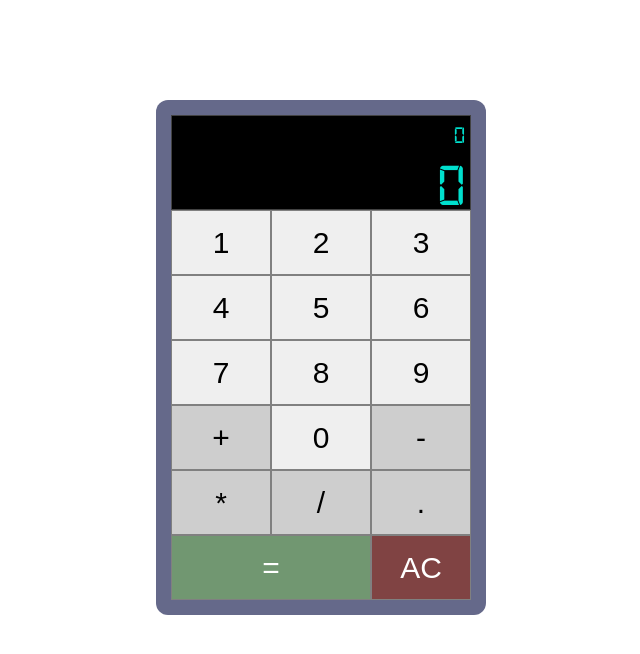
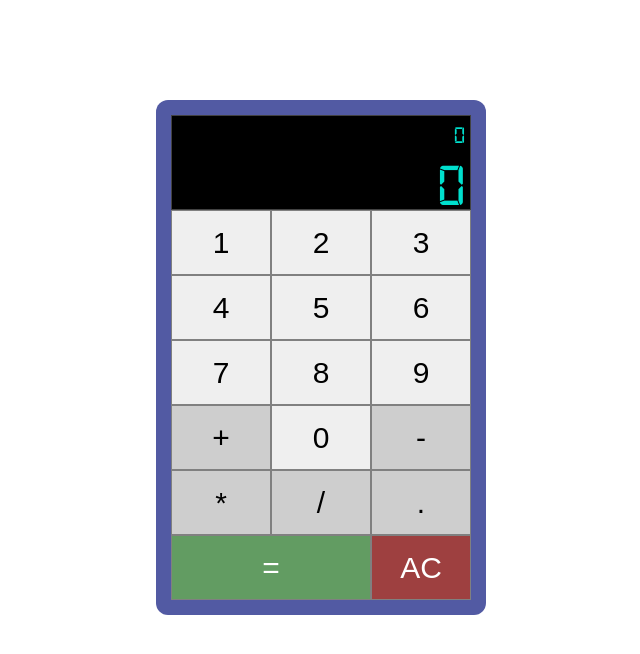
Before and after one commit to Konstanenonen/Calculator, a React (Create React App) app: page / in a window 1280 px wide. Shown: the top 654 px of the page, without its empty margins (319-959 px from the left). Built offline with nearby package versions, Linux system fonts and the light colour scheme.

Commit message:
Improved colors

```diff
--- a/src/index.css
+++ b/src/index.css
@@ -25,7 +25,7 @@ code {
 .calculator-container {
   margin: 50px auto;
   width: 330px;
-  background-color: rgb(101, 105, 138);
+  background-color: rgb(82, 90, 163);
   padding: 15px 15px;
   border-radius: 12px;
 }
@@ -36,7 +36,7 @@ code {
   background-color: rgb(0, 0, 0);
   color: rgb(0, 224, 206);
   padding: 5px 3px 5px 0;
-  height: 95px;
+  min-height: 95px;
   display: flex;
   flex-direction: column;
   justify-content: space-between;
@@ -70,12 +70,12 @@ button:active {
 
 #equals {
   width: 200px;
-  background-color: rgb(113, 151, 113);
+  background-color: rgb(98, 156, 98);
   color: white;
 }
 
 #clear {
-  background-color: rgb(128, 67, 67);
+  background-color: rgb(158, 64, 64);
   color: white;
 }
 
```
